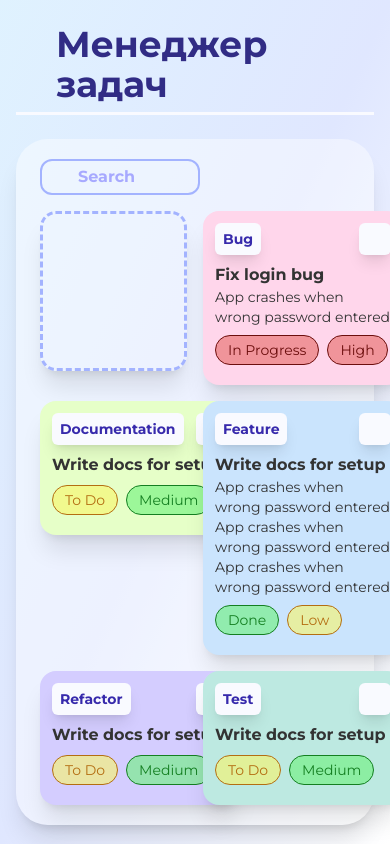
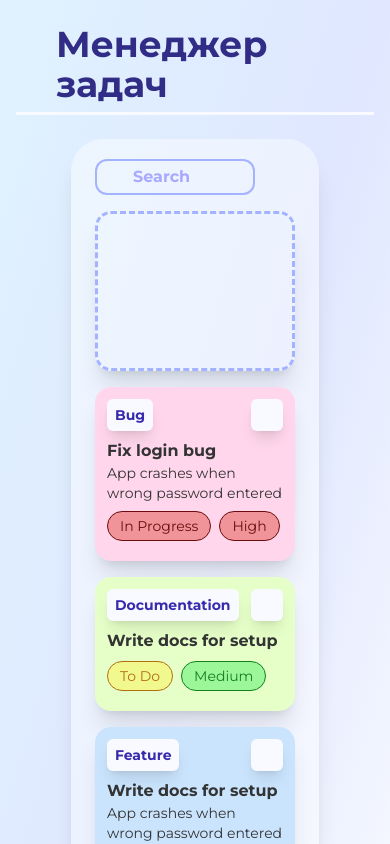
Before and after one commit to lada-nikiforova/task-manager, a React (Vite) app: page / in a window 390 px wide. Shown: the top 844 px of the page. Built offline with nearby package versions, Linux system fonts and the light colour scheme; some icons are missing.

Commit message:
fix adaptive

```diff
--- a/src/pages/TaskList.tsx
+++ b/src/pages/TaskList.tsx
@@ -19,7 +19,7 @@
             <SortIcon/>
           </button>
         </div>
-        <div className="grid gap-4 grid-cols-2 sm:grid-cols-3 lg:grid-cols-3 xl:grid-cols-4 justify-center items-start ">
+        <div className="grid gap-4 grid-cols-1 md:grid-cols-3 lg:grid-cols-3 xl:grid-cols-4 justify-center items-start ">
           <button className="border-3 border-dashed cursor-pointer border-indigo-300 shadow-xl hover:shadow-indigo-300 text-6xl h-40 rounded-2xl flex justify-center items-center">
             <AddIcon className='text-indigo-500' sx={{fontSize:52}}/>
           </button>
```
